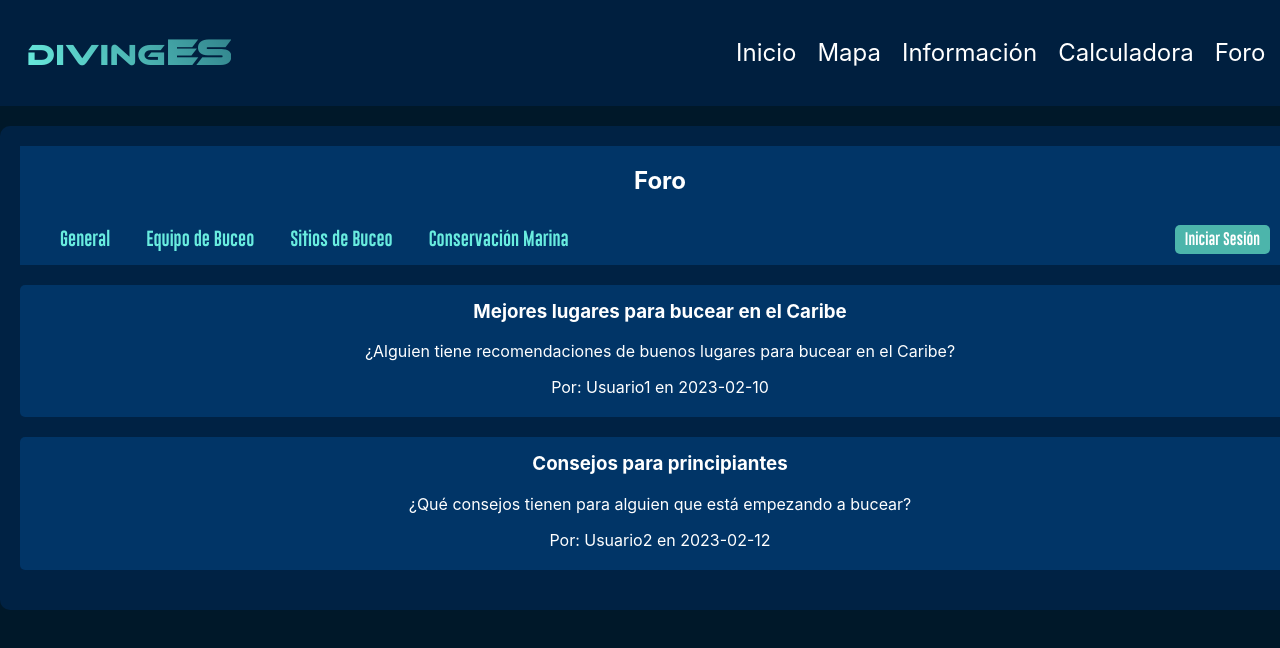
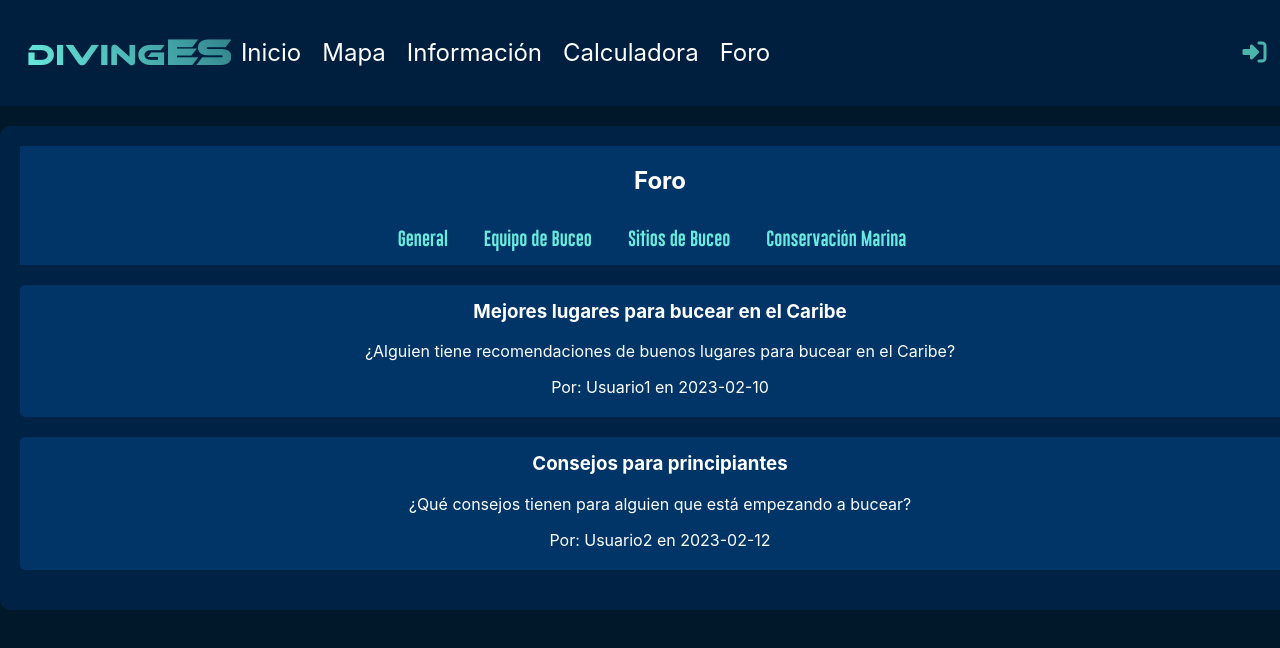
Before and after one commit to Mosorior/Diving-ES, a React (Create React App) app in the folder divinges/: page /foro in a window 1280 px wide. Shown: the top 648 px of the page. Built offline with nearby package versions, Linux system fonts and the light colour scheme.

Commit message:
Cambio de inicio de sesión de NavbarForo a Navbar

```diff
--- a/divinges/src/components/Navigation/Navbar.jsx
+++ b/divinges/src/components/Navigation/Navbar.jsx
@@ -1,214 +1,108 @@
-import React, { useState, useEffect } from 'react';
-import styled from 'styled-components';
-import '../../style/Navbar.css';
+import React, { useState, useRef, useEffect } from 'react';
+import '../../style/Navbar.css'; // Asegúrate de que la ruta sea correcta
 import BurgerButton from './BurgerButton';
 import { Link, useNavigate, useLocation } from 'react-router-dom';
+import LoginForm from '../LoginForm.jsx'; // Asegúrate de que la ruta sea correcta
+// Import RegisterForm si lo necesitas
+import { useAuth } from '../AuthContext'; // Asegúrate de que la ruta sea correcta
 
 function Navbar() {
   const [hovered, setHovered] = useState(false);
   const [clicked, setClicked] = useState(false);
   const [animationFinished, setAnimationFinished] = useState(false);
+  const [isDropdownVisible, setIsDropdownVisible] = useState(false);
+  const dropdownRef = useRef(null);
   const navigate = useNavigate();
   const location = useLocation();
+  const { user, logout } = useAuth();
+
+  const [showLoginModal, setShowLoginModal] = useState(false);
+  const handleOpenLoginModal = () => setShowLoginModal(true);
+  const handleCloseLoginModal = () => setShowLoginModal(false);
 
   useEffect(() => {
-    // Detecta si la animación ya ha terminado
     const animationEndHandler = () => {
       setAnimationFinished(true);
     };
-
-    // Agrega el evento de escucha para la animación
     document.addEventListener('animationend', animationEndHandler);
-
-    // Limpia el evento de escucha al desmontar el componente
     return () => {
       document.removeEventListener('animationend', animationEndHandler);
     };
   }, []);
 
   useEffect(() => {
-    // Si estamos en la página de inicio y la animación ya ha terminado,
-    // establece clicked a true para mostrar la Navbar a escala normal
+    const handleClickOutside = (event) => {
+      if (dropdownRef.current && !dropdownRef.current.contains(event.target)) {
+        setIsDropdownVisible(false);
+      }
+    };
+
+    document.addEventListener('mousedown', handleClickOutside);
+    return () => {
+      document.removeEventListener('mousedown', handleClickOutside);
+    };
+  }, [dropdownRef]);
+
+  useEffect(() => {
     if (location.pathname === '/home' && animationFinished) {
       setClicked(true);
     }
   }, [location.pathname, animationFinished]);
 
-  const handleClick = () => {
-    setClicked(!clicked);
+  const handleLinkClick = (path) => {
+    setClicked(false);
+    navigate(path);
   };
 
-  const handleLinkClick = (path) => {
-    setClicked(false);
-    if (window.innerWidth <= 768) {
-      setHovered(false);
-    }
-    navigate(path);
+  const handleLogoutClick = () => {
+    logout();
+    window.location.reload(); // Recarga la página para reflejar el cambio de estado de autenticación
+  };
+
+  const toggleMenuVisibility = () => {
+    setIsDropdownVisible(!isDropdownVisible);
   };
 
   return (
     <>
-      <NavContainer>
-        <h2
-          className='Logo'
-          onMouseEnter={() => setHovered(true)}
-          onMouseLeave={() => setHovered(false)}
-          onClick={() => handleLinkClick('/')}
-          style={{ cursor: hovered ? 'pointer' : 'default' }}
-        >
+      <nav className="NavContainer">
+        <h2 className='Logo' onMouseEnter={() => setHovered(true)} onMouseLeave={() => setHovered(false)} onClick={() => handleLinkClick('/')}>
           Diving<b>ES</b>
         </h2>
-        <nav className={`links ${clicked ? 'active' : ''}`}>
-          <ul>
-            <li>
-              <Link to="/home">Inicio</Link>
-            </li>
-            <li>
-              <Link to="/mapa">Mapa</Link>
-            </li>
-            <li>
-              <Link to="/informacion">Información</Link>
-            </li>
-            <li>
-              <Link to="/calculadora">Calculadora</Link>
-            </li>
-            <li>
-              <Link to="/foro">Foro</Link>
-            </li>
-          </ul>
-        </nav>
+        <div className='nav-content'>
+          <nav className={`links ${clicked ? 'active' : ''}`}>
+            <ul>
+              <li><Link to="/home">Inicio</Link></li>
+              <li><Link to="/mapa">Mapa</Link></li>
+              <li><Link to="/informacion">Información</Link></li>
+              <li><Link to="/calculadora">Calculadora</Link></li>
+              <li><Link to="/foro">Foro</Link></li>
+            </ul>
+          </nav>
+          {user ? (
+            <div className="user-profile" ref={dropdownRef}>
+              <img src={`http://localhost:3001/uploads/${user.username}/profile-img/profile.jpeg`} alt="Perfil" className="profile-image" onClick={toggleMenuVisibility} />
+              {isDropdownVisible && (
+                <div className="dropdown-menu">
+                  <Link to="/perfil" className="dropdown-item">Perfil</Link>
+                  <div onClick={handleLogoutClick} className="dropdown-item">Cerrar Sesión</div>
+                </div>
+              )}
+            </div>
+          ) : (
+            <div className="login-button" onClick={handleOpenLoginModal}>
+              <i className="fas fa-sign-in-alt"></i>
+            </div>
+          )}
+        </div>
         <div className='burger'>
-          <BurgerButton clicked={clicked} handleClick={handleClick} />
+          <BurgerButton clicked={clicked} handleClick={handleLinkClick} />
         </div>
-        <BgDiv className={`initial${clicked ? ' active' : ''}`}></BgDiv>
-      </NavContainer>
+      </nav>
+      {showLoginModal && <LoginForm onClose={handleCloseLoginModal} />}
+      {/* Aquí podrías incluir el RegisterForm si es necesario */}
     </>
   );
 }
 
 export default Navbar;
-
-const NavContainer = styled.nav`
-  position: initial;
-  top: 0;
-  width: 100%;
-  padding: 0.4rem;
-  background-color: #001f3f;
-  display: flex;
-  align-items: center;
-  justify-content: space-between;
-  z-index: 5;
-
-  @media (min-width: 768px) {
-    position: initial;
-  }
-
-  ul {
-    list-style-type: none;
-    margin: 0;
-    padding: 0;
-  }
-  li {
-    display: inline;
-    margin-right: 5px;
-  }
-  h2 {
-    margin-left: 20px;
-    margin-right: 10px;
-    font-weight: 400;
-    font-family: 'Ethnocentric';
-    font-size: 30px;
-    background: -webkit-linear-gradient(35deg, #69ecdf, #31828b);
-    -webkit-background-clip: text;
-    -webkit-text-fill-color: transparent;
-    color: #4cb5ab;
-    z-index: 4;
-
-    b {
-      font-size: 36px;
-      font-family: 'Ethnocentric';
-    }
-    color: #4CB5AB;
-  }
-
-  a {
-    color: #4CB5AB;
-    text-decoration: none;
-    margin-right: 1rem;
-  }
-  .links {
-    opacity: 0;
-    position: absolute;
-    top: 100%;
-    left: 0;
-    right: 0;
-    text-align: center;
-    z-index: 3;
-    transform: translateY(-20px);
-    transition: opacity 0.5s ease, transform 0.5s ease;
-    border-radius: 10px;
-    a {
-      color: white;
-      font-size: 2rem;
-      display: block;
-    }
-    @media (min-width: 768px) {
-      position: initial;
-      margin: 0;
-      opacity: 1;
-      transform: translateY(0);
-      pointer-events: auto;
-      a {
-        font-size: 1.5rem;
-        color: white;
-        display: inline;
-      }
-    }
-  }
-  .links.active {
-    opacity: 1;
-    width: 100%;
-    display: block;
-    position: absolute;
-    margin-left: auto;
-    margin-right: auto;
-    top: 30%;
-    left: 0;
-    right: 0;
-    z-index: 4;
-    text-align: center;
-    transform: translateY(0);
-
-    a {
-      font-size: 2rem;
-      margin-top: 1rem;
-      color: white;
-    }
-  }
-  .burger {
-    z-index: 4;
-    @media (min-width: 768px) {
-      display: none;
-    }
-  }
-`;
-
-const BgDiv = styled.div`
-  opacity: 0;
-  position: absolute;
-  background-color: #001f3f;
-  top: -700px;
-  left: -1000px;
-  width: 100%;
-  height: 100%;
-  z-index: 3;
-  transition: all 0.6s ease;
-  &.active {
-    opacity: 1;
-    border-radius: 0 0 80% 0;
-    top: 0;
-    left: 0;
-    width: 100%;
-    height: 100%;
-  }
-`;
--- a/divinges/src/components/Navigation/NavbarForo.jsx
+++ b/divinges/src/components/Navigation/NavbarForo.jsx
@@ -3,37 +3,27 @@ import { NavLink } from 'react-router-dom';
 import { useAuth } from '../AuthContext'; // Asegúrate de que la ruta sea correcta
 import '../../style/NavbarForo.css';
 
-const NavbarForo = ({ openLoginModal }) => {
-    const { user, logout } = useAuth(); // Extracción correcta de user y logout del contexto
+const NavbarForo = () => {
+    const { user } = useAuth();
 
     return (
         <nav className="navbar-foro">
+        <div className="nav-links"> {/* Contenedor agregado para los enlaces */}
             <ul>
-                <li>
-                    <NavLink to="/foro/general" className={({ isActive }) => isActive ? 'active' : undefined}>General</NavLink>
-                </li>
-                <li>
-                    <NavLink to="/foro/equipo" className={({ isActive }) => isActive ? 'active' : undefined}>Equipo de Buceo</NavLink>
-                </li>
-                <li>
-                    <NavLink to="/foro/sitios" className={({ isActive }) => isActive ? 'active' : undefined}>Sitios de Buceo</NavLink>
-                </li>
-                <li>
-                    <NavLink to="/foro/conservacion" className={({ isActive }) => isActive ? 'active' : undefined}>Conservación Marina</NavLink>
-                </li>
+                <li><NavLink to="/foro/general">General</NavLink></li>
+                <li><NavLink to="/foro/equipo">Equipo de Buceo</NavLink></li>
+                <li><NavLink to="/foro/sitios">Sitios de Buceo</NavLink></li>
+                <li><NavLink to="/foro/conservacion">Conservación Marina</NavLink></li>
             </ul>
-            {user ? (
-                <div className="user-profile">
-                    {/* Asegúrate de que la ruta de la imagen sea correcta y coincida con cómo se almacena en el servidor */}
-                    <img src={`http://localhost:3001/uploads/${user.username}/profile-img/profile.jpeg`} alt="Perfil" className="profile-image" />
-                    <button onClick={logout}>Cerrar Sesión</button>
-                </div>
-            ) : (
-                <div className="auth-buttons">
-                    <button onClick={openLoginModal}>Iniciar Sesión</button>
-                </div>
-            )}
-        </nav>
+        </div>
+        {user && (
+            <div className="create-post-container"> {/* Contenedor para el botón + */}
+                <NavLink to="/crearpost" className="create-post-link">
+                    <i className="fas fa-plus create-post-icon"></i>
+                </NavLink>
+            </div>
+        )}
+    </nav>
     );
 };
 
--- a/divinges/src/style/Navbar.css
+++ b/divinges/src/style/Navbar.css
@@ -1,4 +1,4 @@
-/* Navbar.css */
+/* Importación de fuentes */
 @font-face {
     font-family: 'Gobold';
     src: url('../assets/fonts/Gobold.otf') format('opentype');
@@ -12,16 +12,39 @@
     font-weight: normal;
     font-style: normal;
 }
-ul{
+
+/* Reset y estilos base para listas y enlaces */
+ul {
     list-style-type: none;
     margin: 0;
     padding: 0;
 }
+
 li {
     display: inline;
     margin-right: 5px;
 }
-.Logo{
+
+a {
+    color: #4CB5AB;
+    text-decoration: none;
+    margin-right: 1rem;
+}
+
+/* Estilos específicos del Navbar */
+.NavContainer {
+    position: initial;
+    top: 0;
+    width: 100%;
+    padding: 0.4rem;
+    background-color: #001f3f;
+    display: flex;
+    align-items: center;
+    justify-content: space-between;
+    z-index: 5;
+}
+
+.Logo {
     margin-left: 20px;
     margin-right: 10px;
     font-weight: 400;
@@ -29,23 +52,57 @@ li {
     font-size: 30px;
     background: -webkit-linear-gradient(35deg, #69ecdf, #31828b);
     -webkit-background-clip: text;
-    background-clip: text;
     -webkit-text-fill-color: transparent;
     color: #4cb5ab;
     z-index: 4;
-    b{
+    cursor: default; /* Ajusta según la interacción deseada */
+}
+
+.Logo b {
     font-size: 36px;
     font-family: 'Ethnocentric';
 }
-    color: #4CB5AB;
+
+.nav-content {
+    display: flex;
+    justify-content: space-between;
+    align-items: center;
+    width: 100%;
 }
 
-a{
-    color: #4CB5AB;
-    text-decoration: none;
-    margin-right: 1rem;
+.links, .user-actions {
+    display: flex;
+    align-items: center;
+    justify-content: center;
 }
-.links{
+
+.login-button {
+    cursor: pointer;
+    margin-right: 20px; /* Margen derecho */
+}
+
+.login-button i {
+    color: #4CB5AB; /* Color del icono, ajusta según tu diseño */
+    font-size: 1.5rem; /* Tamaño del icono */
+}
+
+
+@media (max-width: 768px) {
+    .nav-content {
+        justify-content: flex-end;
+    }
+
+    .links {
+        display: none;
+    }
+
+    .links.active {
+        display: flex;
+        flex-direction: column;
+    }
+}
+
+.links {
     opacity: 0;
     position: absolute;
     top: 100%;
@@ -54,78 +111,124 @@ a{
     text-align: center;
     z-index: 3;
     transform: translateY(-20px);
-    transition: opacity .5s ease, transform 0.5s ease;
+    transition: opacity 0.5s ease, transform 0.5s ease;
     border-radius: 10px;
-    a{
+}
+
+.links a {
     color: white;
     font-size: 2rem;
     display: block;
 }
-    @media(min-width: 768px){
+
+@media (min-width: 768px) {
+    .links {
         position: initial;
         margin: 0;
         opacity: 1;
         transform: translateY(0);
         pointer-events: auto;
-        a{
+    }
+
+    .links a {
         font-size: 1.5rem;
         color: white;
         display: inline;
     }
 }
-}
-.links.active{
+
+.links.active {
     opacity: 1;
     width: 100%;
     display: block;
     position: absolute;
     margin-left: auto;
     margin-right: auto;
-    top: 0;
+    top: 30%;
     left: 0;
     right: 0;
-    z-index:4;
+    z-index: 4;
     text-align: center;
     transform: translateY(0);
+}
 
-    a{
-        font-size: 2rem;
-        margin-top: 1rem;
+.links.active a {
+    font-size: 1.2rem;
+    display: block;
     color: white;
 }
+
+.burger {
+    z-index: 100;
 }
-.burger{
-    z-index: 4;
-    margin-right: 20px;
-    @media(min-width: 768px){
+
+@media (min-width: 768px) {
+    .burger {
         display: none;
     }
 }
-.navbar {
+
+/* Estilos adicionales para la interacción y presentación del perfil y el menú */
+.user-profile {
     position: relative;
-    z-index: 5;
-    opacity: 0;
-    transform: translateY(-50px);
+    display: flex;
+    align-items: center;
 }
 
-  /* Agrega un nuevo estilo para el recuadro con enlaces */
-  .overlay-box {
-    position: fixed;
-    top: 0;
-    left: 0;
-    width: 100%;
-    height: 100%;
-    background: rgba(0, 0, 0, 0.3); /* Fondo semi-transparente */
-    z-index: 10; /* Asegura que esté por encima de todo */
-    display: flex;
-    justify-content: center;
-    align-items: center;
-    opacity: 0;
-    pointer-events: none;
-    transition: opacity 0.5s ease;
+.user-actions img {
+    max-width: 50px;
+    height: auto;
+    border-radius: 50%;
 }
 
-  .overlay-box.active {
-    opacity: 1;
-    pointer-events: auto;
+.profile-image {
+    width: 50px; /* Ajusta este valor según necesites */
+    height: auto; /* Mantiene la proporción de la imagen */
+    border-radius: 50%; /* Crea un efecto de imagen circular */
+    cursor: pointer; /* Cambia el cursor a pointer para indicar interactividad */
+    margin-right: 20px; /* Asegura un margen derecho, ajusta según necesites */
 }
+
+.profile-image:hover {
+    opacity: 0.75;
+}
+
+.dropdown-menu {
+    position: absolute;
+    top: 100%; /* Ajusta según la altura de tu navbar */
+    right: 0;
+    background-color: #013567; /* Ajusta al color de fondo de tu preferencia */
+    border: 1px solid #4CB5AB; /* Añade un borde si lo deseas */
+    border-radius: 5px;
+    width: auto;
+    min-width: 160px;
+    box-sizing: border-box;
+    z-index: 100; /* Asegura que el menú esté por encima de otros elementos */
+}
+
+.dropdown-item {
+    display: block;
+    width: 100%;
+    overflow: hidden;
+    text-overflow: ellipsis;
+    text-align: left;
+    color: white; /* Color del texto */
+    padding: 10px 20px; /* Espaciado interno */
+    text-decoration: none; /* Quita el subrayado de los enlaces */
+    display: block; /* Asegura que cada elemento ocupe su propia línea */
+    box-sizing: border-box;
+    font-family: 'Gobold';
+    cursor: pointer;
+    user-select: none;
+}
+
+.dropdown-item:hover {
+    background-color: #31828b;
+}
+
+@media (max-width: 768px) {
+    .dropdown-menu {
+        width: 100%;
+        right: auto;
+    }
+}
--- a/divinges/src/style/NavbarForo.css
+++ b/divinges/src/style/NavbarForo.css
@@ -1,22 +1,20 @@
-/* NavbarForo.css */
-@font-face {
-    font-family: 'Gobold';
-    src: url('../assets/fonts/Gobold.otf') format('opentype');
-}
-
-@font-face {
-    font-family: 'Ethnocentric';
-    src: url('../assets/fonts/ethnocentric.otf') format('opentype');
-}
+/* Ajustes en NavbarForo.css para centrar enlaces y mover el botón + a la derecha */
 
 .navbar-foro {
     display: flex;
-    justify-content: space-between;
+    justify-content: space-between; /* Ajustado para alinear los elementos a los extremos */
     align-items: center;
-    background-color: #013567; /* Fondo oscuro para modo oscuro */
-    color: white; /* Texto blanco para contraste */
-    padding: 0 30px; /* Ajusta el espaciado a tu gusto */
+    background-color: #013567; /* Mantenemos el color de fondo */
+    color: white; /* Mantenemos el color del texto */
+    padding: 0 30px; /* Ajustamos el espaciado */
     height: 50px;
+}
+
+.navbar-foro .nav-links {
+    display: flex;
+    justify-content: center; /* Centra los enlaces en su contenedor */
+    align-items: center;
+    flex-grow: 1; /* Permite que el contenedor de enlaces crezca */
 }
 
 .navbar-foro ul {
@@ -24,37 +22,41 @@
     display: flex;
     margin: 0;
     padding: 0;
+    justify-content: center; /* Asegura que los enlaces estén centrados */
 }
 
 .navbar-foro li {
-    margin: 0 10px;
+    margin: 0 10px; /* Ajusta el margen entre enlaces */
 }
 
 .navbar-foro a {
     color: white;
     text-decoration: none;
-    font-family: 'Gobold';
+    font-family: 'Gobold'; /* Mantenemos la fuente */
 }
 
-.navbar-foro .auth-buttons button {
+/* Contenedor para el botón + */
+.navbar-foro .create-post-container {
+    display: flex;
+    justify-content: flex-end; /* Alinea el botón + a la derecha */
+    flex-grow: 0; /* Evita que el contenedor crezca, manteniendo el botón a la derecha */
+}
+
+.create-post-link {
+    display: flex;
+    align-items: center;
+    justify-content: center;
+    text-decoration: none;
+}
+
+.create-post-icon {
     background-color: #4CB5AB;
     color: white;
-    border: none;
-    padding: 10px 20px;
-    margin-left: 10px;
+    height: 30px;
+    width: 30px;
+    display: flex;
+    align-items: center;
+    justify-content: center;
+    border-radius: 50%;
     cursor: pointer;
-    border-radius: 5px;
-    font-family: 'Gobold';
 }
-
-.navbar-foro .auth-buttons button:hover {
-    background-color: #31828b;
-}
-
-.profile-image {
-    width: 50px; /* o puedes usar max-width si prefieres */
-    height: auto; /* mantiene la proporción de la imagen */
-    border-radius: 50%; /* Opcional: crea un efecto de imagen circular */
-  }
-
-/* Estilos adicionales para la respuesta y transiciones si es necesario */
```
Lines whose indentation alone changed are shown as unchanged.
